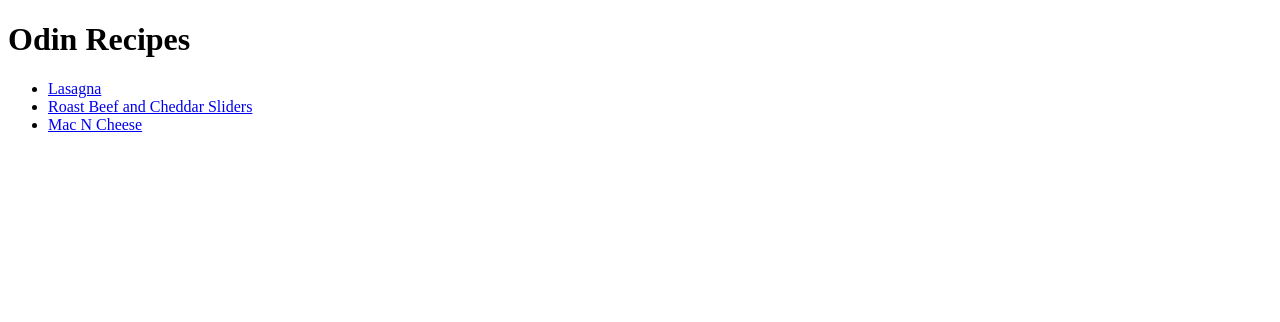
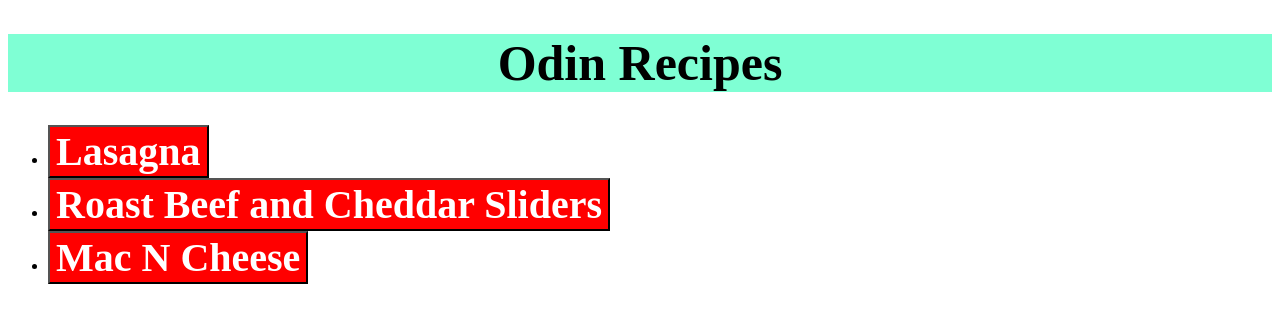
Before and after one commit to mosh02/odin-recipes, a plain HTML site: page index.html in a window 1280 px wide. Drawn offline with Linux system fonts and the light colour scheme.

Commit message:
Added css styling and turned links to buttons

```diff
--- a/index.html
+++ b/index.html
@@ -3,13 +3,14 @@
     <head>
         <meta charset="utf-8">
         <title> Recipes Homepage </title>
+        <link rel="stylesheet" href="styles.css">
     </head>
     <body>
-    <h1> Odin Recipes </h1>
+    <h1 class="h1"> Odin Recipes </h1>
         <ul>
-            <li> <a href="recipes/lasagna.html" rel="noopener noreferrer"> Lasagna </a> </li>
-            <li> <a href="recipes/sliders.html" rel="noopener noreferrer">Roast Beef and Cheddar Sliders </a> </li>
-            <li> <a href="recipes/macncheese.html" rel="noopener noreferrer">Mac N Cheese </a> </li>
+            <li> <button class="button lasagna" onclick="window.location.href='recipes/lasagna.html'">Lasagna</button> </li>
+            <li> <button class="button sliders" onclick="window.location.href='recipes/sliders.html'">Roast Beef and Cheddar Sliders</button> </li>
+            <li> <button class="button mac" onclick="window.location.href='recipes/macncheese.html'">Mac N Cheese</button></li>
         </ul>
     </body>
 </html>
--- /dev/null
+++ b/styles.css
@@ -0,0 +1,14 @@
+.button {
+    background-color: red;
+    font-family:'Times New Roman', Times, serif;
+    font-weight: bold ;
+    color: white;
+    font-size: 40px;
+
+}
+
+.h1{
+    text-align: center;
+    font-size: 50px;
+    background-color: aquamarine;
+}
```
Also changed, not shown: recipes/sliders.html (+1 -1 lines).
